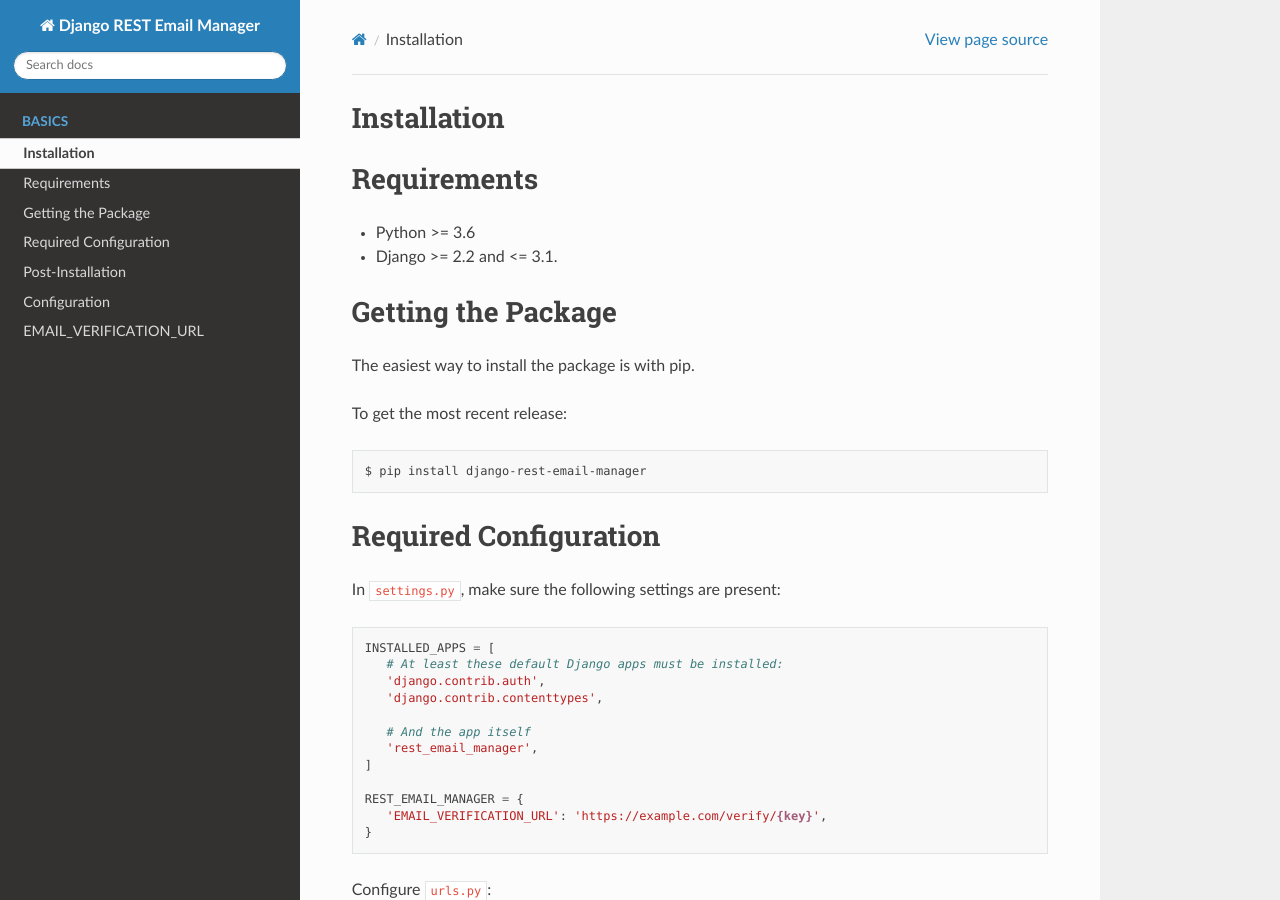
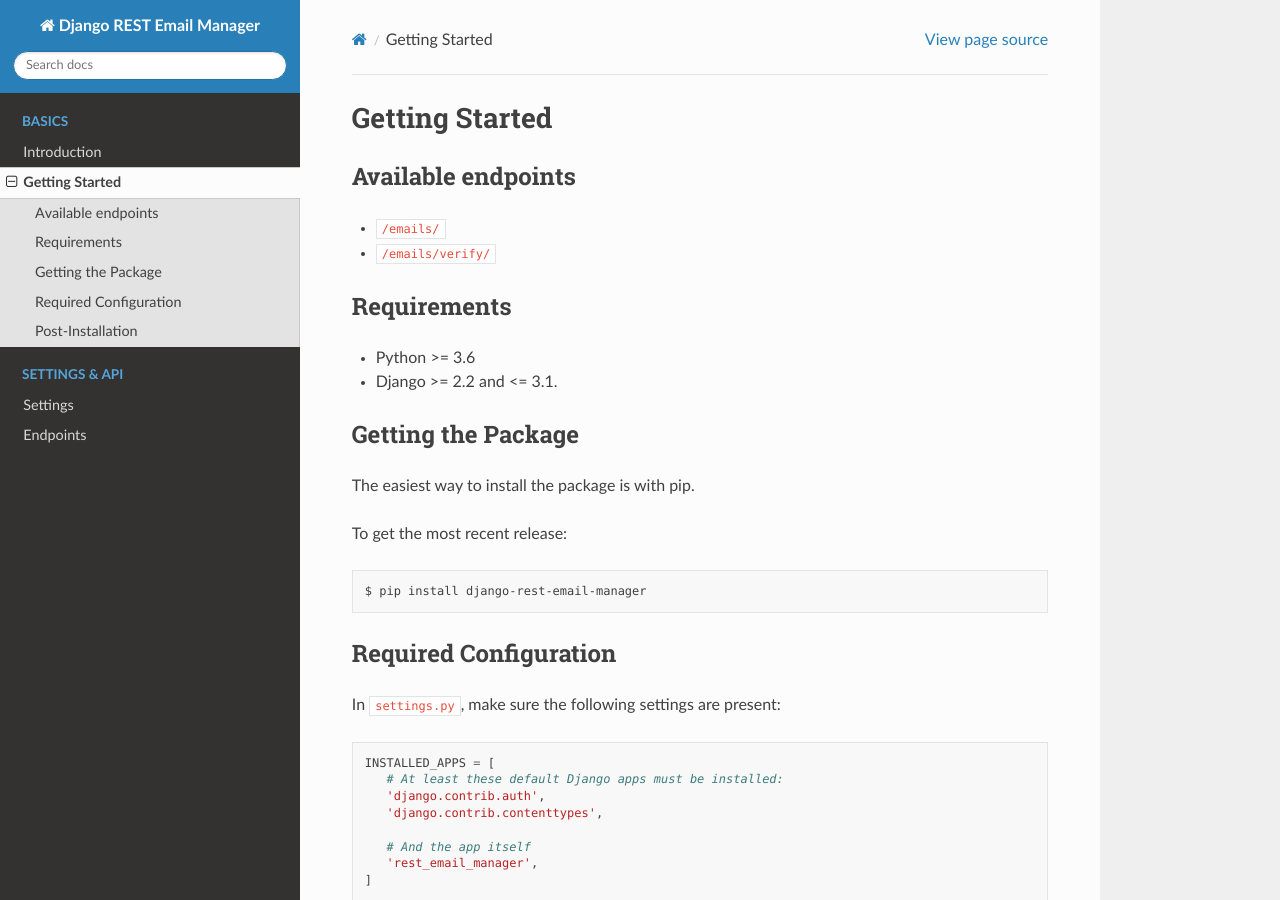
Before and after one commit to bodgerbarnett/django-rest-email-manager, a Sphinx documentation site: the page built from docs/source/getting_started.rst, in a window 1280 px wide and 900 px high. Built offline with Sphinx 7.4.7 and the Read the Docs theme 2.0.0, drawn with Linux system fonts in a browser that asks for light colours.

Commit message:
Added endpoints to the docs and updated release to 1.0.0

```diff
--- a/docs/source/installation.rst
+++ b/docs/source/getting_started.rst
@@ -1,17 +1,22 @@
-.. _installation:
+Getting Started
+===============
 
-Installation
-============
+Available endpoints
+-------------------
+
+* ``/emails/``
+* ``/emails/verify/``
+
 
 Requirements
-============
+------------
 
 * Python >= 3.6
 * Django >= 2.2 and <= 3.1.
 
 
 Getting the Package
-===================
+-------------------
 
 The easiest way to install the package is with pip.
 
@@ -21,7 +26,7 @@
 
 
 Required Configuration
-======================
+----------------------
 
 In :file:`settings.py`, make sure the following settings are present::
 
@@ -49,7 +54,7 @@
 
 
 Post-Installation
-=================
+-----------------
 
 After the app has been installed and configured, the migrations must be run::
 
--- a/setup.cfg
+++ b/setup.cfg
@@ -1,6 +1,6 @@
 [metadata]
 name = django-rest-email-manager
-version = 0.2.0
+version = 1.0.0
 description = A Django app to manage user emails.
 long_description = file: README.rst
 url = https://github.com/bodgerbarnett/django-rest-email-manager
```
Also changed, not shown: docs/source/configuration.rst (deleted, +0 -16 lines), docs/source/endpoints.rst (added, +43 -0 lines), docs/source/index.rst (+9 -6 lines), docs/source/introduction.rst (added, +12 -0 lines), docs/source/settings.rst (added, +16 -0 lines), 1 other file.
